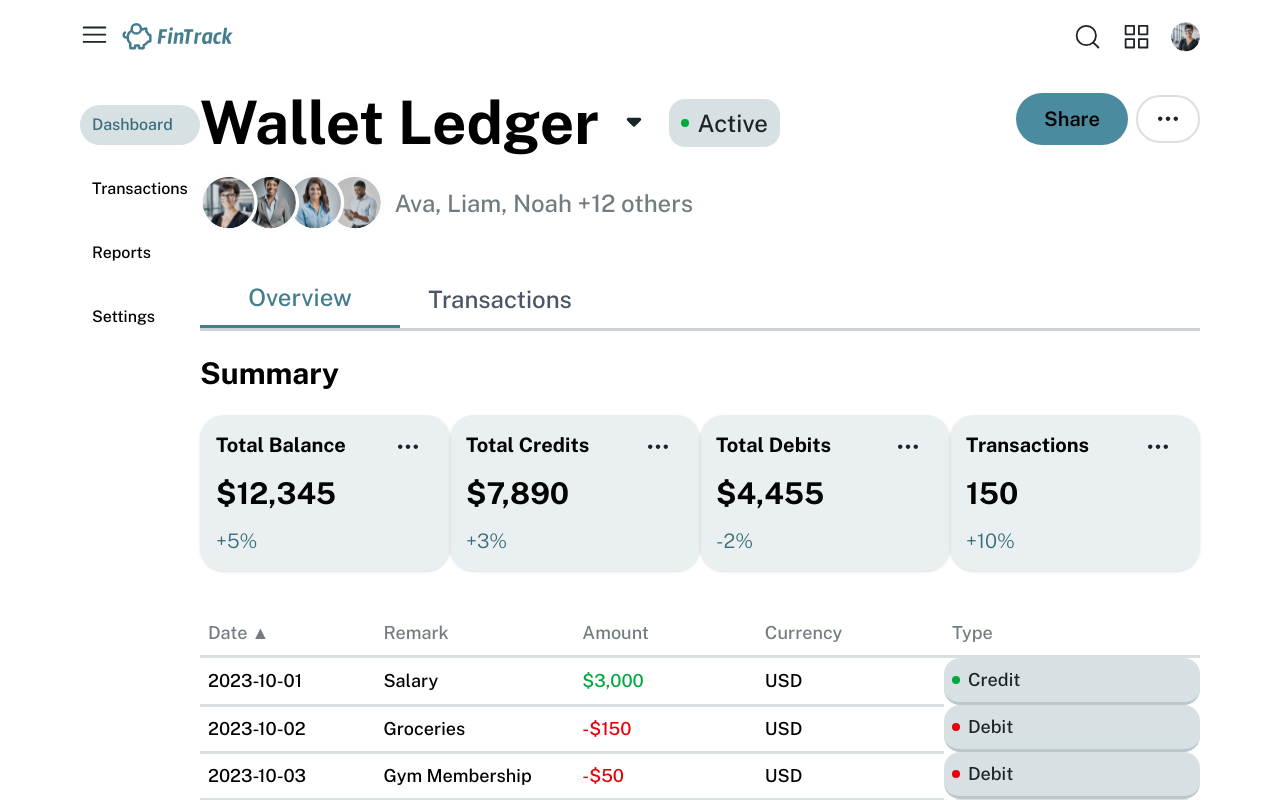
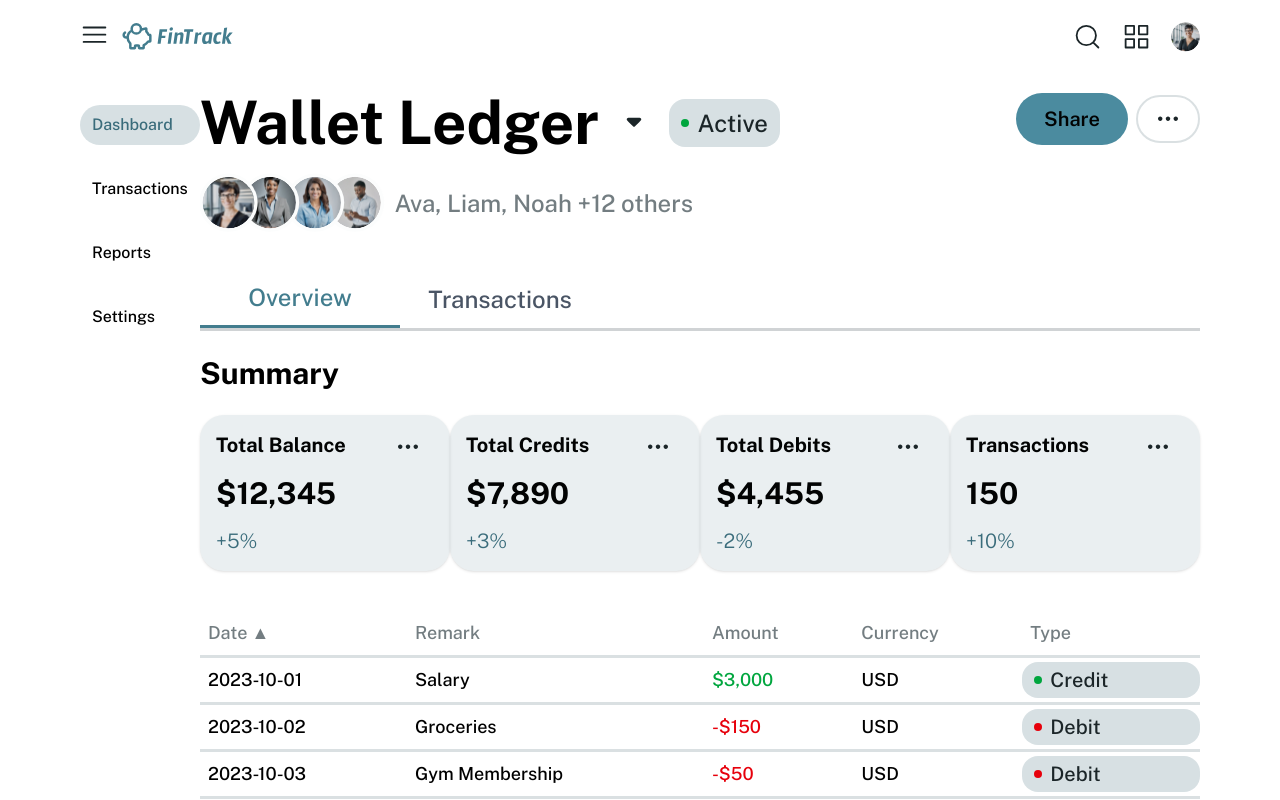
Before and after one commit to itsxdamdam/fintrack, a Next.js app: page / in a window 1280 px wide. Shown: the top 800 px of the page. Built offline with nearby package versions, Linux system fonts and the light colour scheme.

Commit message:
fix: table transaction type

```diff
--- a/src/app/globals.css
+++ b/src/app/globals.css
@@ -30,8 +30,14 @@
   }
 
   .table-item {
-    @apply cursor-pointer font-medium p-2 w-64 text-lg border-b-3 border-[#49656E]/20;
+    @apply cursor-pointer font-medium p-2 text-lg border-b-3 border-[#49656E]/20;
   }
+
+  .table-item-status {
+    @apply  rounded-2xl bg-[#386776]/20 text-[#1B2528] font-medium text-xl py-1 px-3 flex items-center gap-2
+  }
+
+
 }
 
 @layer components {
--- a/src/components/TransactionTable.tsx
+++ b/src/components/TransactionTable.tsx
@@ -59,7 +59,8 @@ const TransactionsTable: React.FC<TransactionsTableProps> = ({
                 {formatCurrency(tx.amount)}
               </td>
               <td className="table-item hover:bg-gray-50">{tx.currency}</td>
-              <td className="table-item hover:bg-gray-50   status">
+              <td className="hover:bg-gray-50 border-b-3 border-[#49656E]/20 cursor-pointer">
+                <div className="table-item-status">
                   <span
                     className={` dot ${
                       tx.amount > 0
@@ -68,6 +69,7 @@ const TransactionsTable: React.FC<TransactionsTableProps> = ({
                     }`}
                   ></span>
                   {tx.type}
+                </div>
               </td>
             </tr>
           ))}
```
Lines whose indentation alone changed are shown as unchanged.
